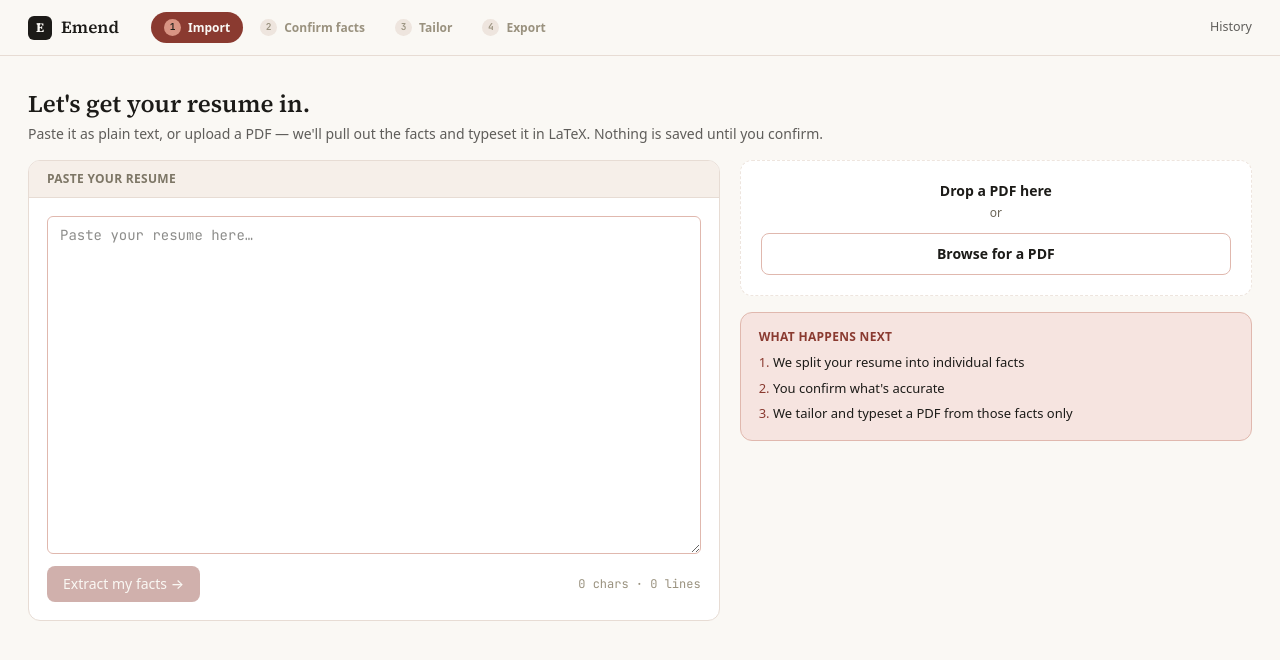
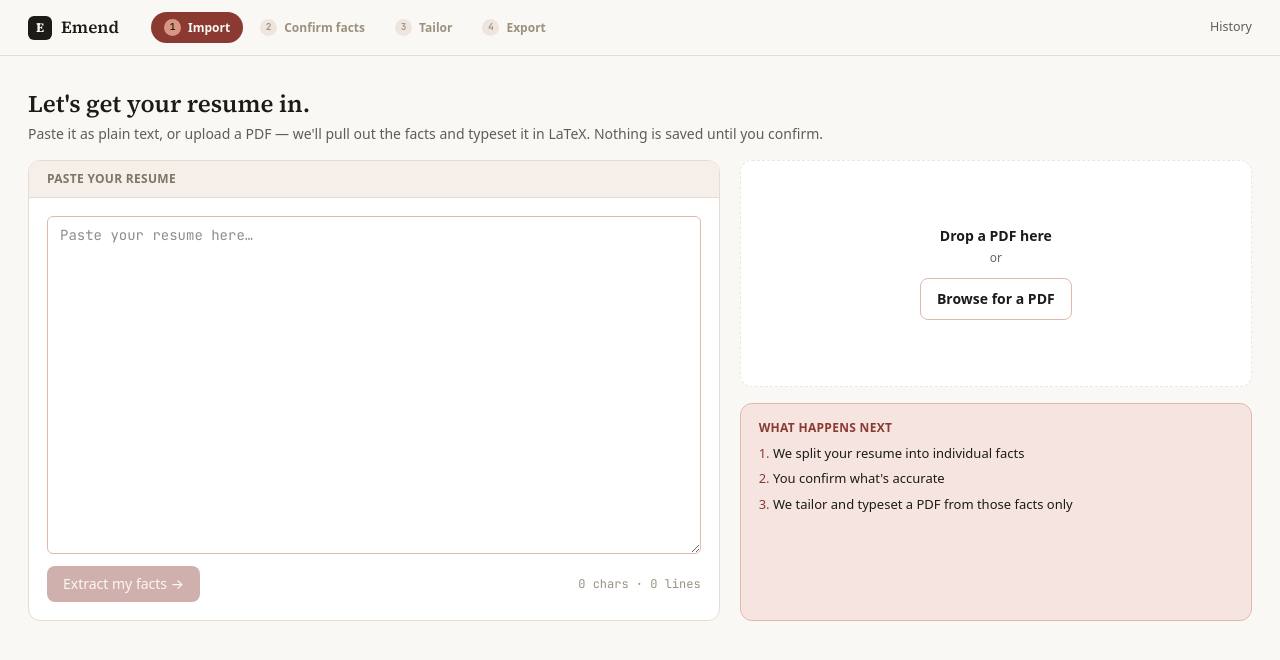
Before and after one commit to MosesfromSinai/Emend, a Next.js app in the folder web/: page /app in a window 1280 px wide. Shown: the top 660 px of the page. Built offline with nearby package versions, Linux system fonts and the light colour scheme; no server answers.

Commit message:
expand import boxes to match resume height

```diff
--- a/web/app/app/page.tsx
+++ b/web/app/app/page.tsx
@@ -290,7 +290,7 @@ export default function OnboardingPage() {
           </div>
         </div>
 
-        <div className="flex flex-col gap-4">
+        <div className="flex h-full flex-col gap-4">
           <div
             onDragOver={(e) => {
               e.preventDefault();
@@ -298,10 +298,10 @@ export default function OnboardingPage() {
             }}
             onDragLeave={() => setDragOver(false)}
             onDrop={handleDrop}
-            className={
-              "rounded-xl border-[1.5px] border-dashed p-5 text-center transition-colors " +
-              (dragOver ? "border-ink bg-em-soft/40" : "border-em-line-2 bg-white")
-            }
+            className={cn(
+              "flex flex-1 flex-col items-center justify-center rounded-xl border-[1.5px] border-dashed p-5 text-center transition-colors",
+              dragOver ? "border-ink bg-em-soft/40" : "border-em-line-2 bg-white"
+            )}
           >
             <p className="text-sm font-semibold text-ink">Drop a PDF here</p>
             <p className="mt-1 text-xs text-em-muted">or</p>
@@ -321,7 +321,7 @@ export default function OnboardingPage() {
             </label>
           </div>
 
-          <div className="rounded-xl border border-em-softb bg-em-soft px-4.5 py-4">
+          <div className="flex-1 rounded-xl border border-em-softb bg-em-soft px-4.5 py-4">
             <p className="text-xs font-semibold tracking-wide text-em-accent uppercase">
               What happens next
             </p>
```
